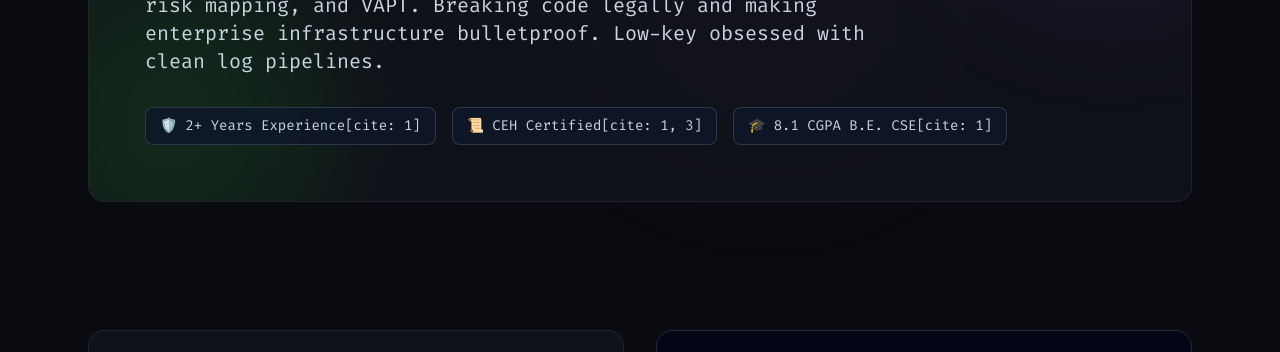
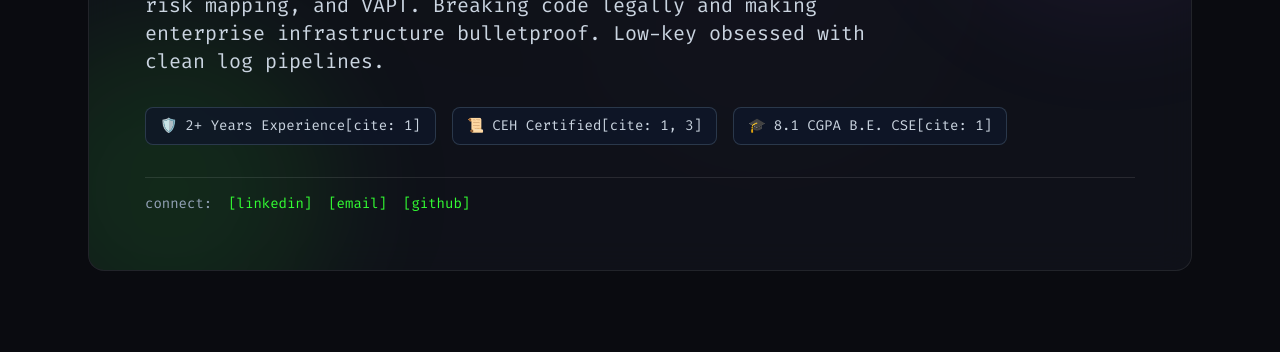
Before and after one commit to enigmalator/rewin.github.io, a plain HTML site: page index.html in a window 1280 px wide. Shown: the part 372-724 px from the top of the page. Drawn offline with nearby package versions, Linux system fonts and the light colour scheme.

Commit message:
Update index.html

```diff
--- a/index.html
+++ b/index.html
@@ -121,7 +121,7 @@
                     &gt; Cybersecurity Analyst diving deep into SOC operations, GRC risk mapping, and VAPT. Breaking code legally and making enterprise infrastructure bulletproof. Low-key obsessed with clean log pipelines.
                 </p>
 
-                <div class="flex flex-wrap gap-4 text-xs md:text-sm font-mono text-slate-300">
+                <div class="flex flex-wrap gap-4 text-xs md:text-sm font-mono text-slate-300 mb-8">
                     <div class="flex items-center space-x-2 px-3.5 py-2 rounded-lg bg-slate-900/80 border border-slate-700/80">
                         <span class="text-neonGreen">🛡️</span>
                         <span>2+ Years Experience</span>[cite: 1]
@@ -134,6 +134,20 @@
                         <span class="text-cyberBlue">🎓</span>
                         <span>8.1 CGPA B.E. CSE</span>[cite: 1]
                     </div>
+                </div>
+
+                <!-- Social Links -->
+                <div class="flex flex-wrap items-center gap-4 pt-4 border-t border-white/10 font-mono text-sm">
+                    <span class="text-slate-400">connect:</span>
+                    <a href="https://linkedin.com/in/rewin-satheesh" target="_blank" class="text-neonGreen hover:underline flex items-center space-x-1">
+                        <span>[linkedin]</span>
+                    </a>
+                    <a href="mailto:rewincs@gmail.com" class="text-neonGreen hover:underline flex items-center space-x-1">
+                        <span>[email]</span>
+                    </a>
+                    <a href="https://github.com" target="_blank" class="text-neonGreen hover:underline flex items-center space-x-1">
+                        <span>[github]</span>
+                    </a>
                 </div>
             </div>
         </div>
```
